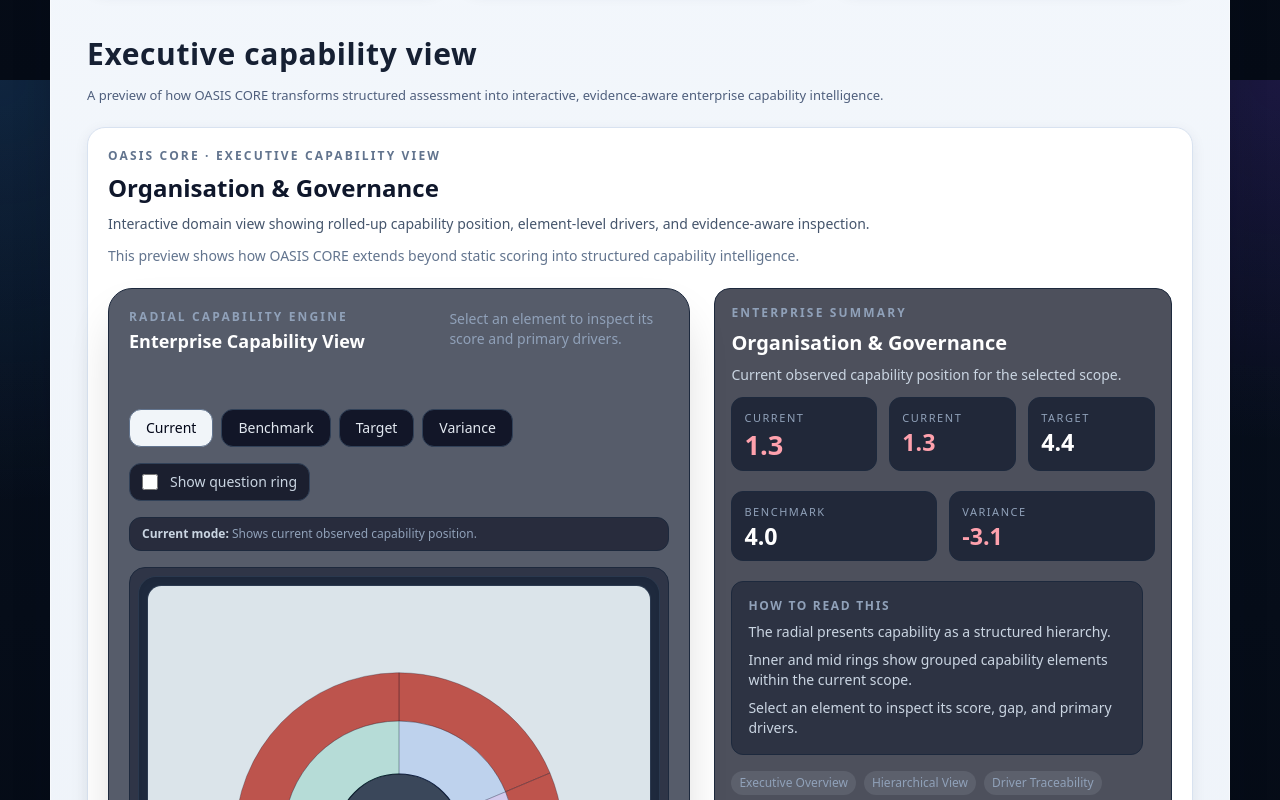
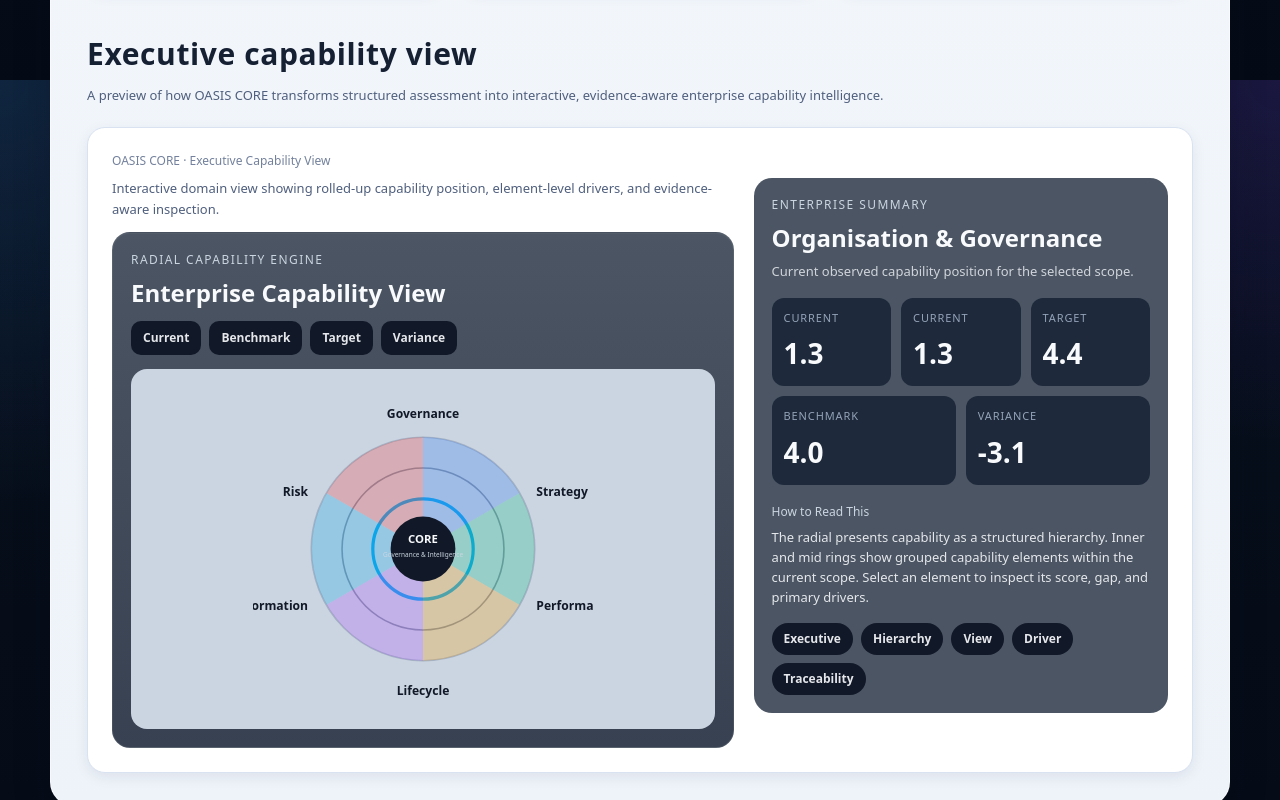
Before and after one commit to intrinsic-systems/intrinsicsystems-site, a React (Vite) app: page /oasis in a window 1280 px wide. Shown: the part 1520-2320 px from the top of the page. Built offline with nearby package versions, Linux system fonts and the light colour scheme.

Commit message:
fix: oasis suite page content + cleanup alignment

```diff
--- a/src/site/pages/OasisSuitePage.tsx
+++ b/src/site/pages/OasisSuitePage.tsx
@@ -3,35 +3,275 @@
 import { OasisLogo } from "../../components/OasisLogo";
 import { MODULES } from "../siteData/modules";
 import { SiteTopNav } from "../components/SiteTopNav";
-import OrgGovExecutiveView from "../../features/oasis/org-gov/OrgGovExecutiveView";
-
-const EXECUTIVE_VIEW_PREVIEW_RESULTS = {
-  maturityPct: 23.9,
-  confidencePct: 96,
-  capabilityScores: [
-    { id: "cap-1", label: "Asset Management Vision & Leadership", scorePct: 36.3 },
-    { id: "cap-2", label: "Asset Management Policy", scorePct: 36.7 },
-    { id: "cap-3", label: "Asset Management Strategy & Objectives", scorePct: 17.5 },
-    { id: "cap-4", label: "Asset Management Leadership", scorePct: 46.7 },
-    { id: "cap-5", label: "Management Review, Audit & Assurance", scorePct: 20.0 },
-    { id: "cap-6", label: "Roles & Responsibilities for AM Implementation", scorePct: 25.0 },
-    { id: "cap-7", label: "Technical Standards & Legislation", scorePct: 35.0 },
-    { id: "cap-8", label: "Asset Information Strategy", scorePct: 17.5 },
-    { id: "cap-9", label: "Data Standards & System Requirements", scorePct: 20.0 },
-    { id: "cap-10", label: "Condition Assessment Standards", scorePct: 36.7 },
-    { id: "cap-11", label: "Standard Operating Procedures", scorePct: 5.0 },
-    { id: "cap-12", label: "Asset Management Resourcing Strategy", scorePct: 36.7 },
-    { id: "cap-13", label: "Financial Planning & Budgeting Processes", scorePct: 36.2 },
-    { id: "cap-14", label: "Long Term Financial Plans", scorePct: 20.0 },
-    { id: "cap-15", label: "Lifecycle Cost Assessment Processes", scorePct: 23.0 },
-  ],
-};
 
 function isLocalPreviewHost(): boolean {
   if (typeof window === "undefined") return false;
 
   const host = window.location.hostname;
   return host === "localhost" || host === "127.0.0.1";
+}
+
+function ExecutiveCapabilityPreviewStatic() {
+  return (
+    <div className="o-card o-card-pad" style={{ padding: 24 }}>
+      <div className="o-text-label" style={{ marginBottom: 8 }}>
+        OASIS CORE · Executive Capability View
+      </div>
+
+      <div
+        style={{
+          display: "grid",
+          gridTemplateColumns: "minmax(0, 1.2fr) minmax(280px, 0.8fr)",
+          gap: 20,
+          alignItems: "start",
+        }}
+      >
+        <div>
+          <div
+            className="o-text-body"
+            style={{ marginBottom: 12, maxWidth: 640 }}
+          >
+            Interactive domain view showing rolled-up capability position,
+            element-level drivers, and evidence-aware inspection.
+          </div>
+
+          <div
+            style={{
+              background: "linear-gradient(180deg, #4b5563 0%, #374151 100%)",
+              borderRadius: 18,
+              padding: 18,
+              border: "1px solid rgba(255,255,255,0.08)",
+              boxShadow: "inset 0 1px 0 rgba(255,255,255,0.04)",
+            }}
+          >
+            <div
+              style={{
+                fontSize: 12,
+                letterSpacing: "0.12em",
+                textTransform: "uppercase",
+                color: "#cbd5e1",
+                marginBottom: 6,
+              }}
+            >
+              Radial Capability Engine
+            </div>
+
+            <div
+              style={{
+                fontSize: 24,
+                fontWeight: 700,
+                color: "#f8fafc",
+                marginBottom: 10,
+              }}
+            >
+              Enterprise Capability View
+            </div>
+
+            <div
+              style={{
+                display: "flex",
+                gap: 8,
+                flexWrap: "wrap",
+                marginBottom: 14,
+              }}
+            >
+              {["Current", "Benchmark", "Target", "Variance"].map((item) => (
+                <div
+                  key={item}
+                  style={{
+                    background: "#111827",
+                    color: "#e5e7eb",
+                    borderRadius: 10,
+                    padding: "8px 12px",
+                    fontSize: 12,
+                    fontWeight: 600,
+                  }}
+                >
+                  {item}
+                </div>
+              ))}
+            </div>
+
+            <div
+              style={{
+                display: "flex",
+                alignItems: "center",
+                justifyContent: "center",
+                background: "#cbd5e1",
+                borderRadius: 16,
+                minHeight: 330,
+                padding: 10,
+              }}
+            >
+              <svg viewBox="0 0 420 420" width="100%" style={{ maxWidth: 340 }}>
+                <circle cx="210" cy="210" r="138" fill="none" stroke="#94a3b8" strokeWidth="2" opacity="0.7" />
+                <circle cx="210" cy="210" r="100" fill="none" stroke="#64748b" strokeWidth="2" opacity="0.7" />
+                <circle cx="210" cy="210" r="62" fill="none" stroke="#0ea5e9" strokeWidth="4" />
+
+                <path d="M210 210 L210 72 A138 138 0 0 1 329 141 Z" fill="rgba(59,130,246,0.30)" />
+                <path d="M210 210 L329 141 A138 138 0 0 1 329 279 Z" fill="rgba(16,185,129,0.28)" />
+                <path d="M210 210 L329 279 A138 138 0 0 1 210 348 Z" fill="rgba(245,158,11,0.28)" />
+                <path d="M210 210 L210 348 A138 138 0 0 1 91 279 Z" fill="rgba(168,85,247,0.28)" />
+                <path d="M210 210 L91 279 A138 138 0 0 1 91 141 Z" fill="rgba(14,165,233,0.28)" />
+                <path d="M210 210 L91 141 A138 138 0 0 1 210 72 Z" fill="rgba(239,68,68,0.28)" />
+
+                <circle cx="210" cy="210" r="40" fill="#111827" />
+                <text x="210" y="202" textAnchor="middle" fill="#f8fafc" fontSize="14" fontWeight="700">
+                  CORE
+                </text>
+                <text x="210" y="220" textAnchor="middle" fill="#cbd5e1" fontSize="8">
+                  Governance & Intelligence
+                </text>
+
+                <text x="210" y="48" textAnchor="middle" fill="#111827" fontSize="15" fontWeight="700">
+                  Governance
+                </text>
+                <text x="350" y="145" textAnchor="start" fill="#111827" fontSize="15" fontWeight="700">
+                  Strategy
+                </text>
+                <text x="350" y="285" textAnchor="start" fill="#111827" fontSize="15" fontWeight="700">
+                  Performance
+                </text>
+                <text x="210" y="390" textAnchor="middle" fill="#111827" fontSize="15" fontWeight="700">
+                  Lifecycle
+                </text>
+                <text x="68" y="285" textAnchor="end" fill="#111827" fontSize="15" fontWeight="700">
+                  Information
+                </text>
+                <text x="68" y="145" textAnchor="end" fill="#111827" fontSize="15" fontWeight="700">
+                  Risk
+                </text>
+              </svg>
+            </div>
+          </div>
+        </div>
+
+        <div
+          style={{
+            background: "#4b5563",
+            borderRadius: 18,
+            padding: 18,
+            color: "#f8fafc",
+            minHeight: 430,
+          }}
+        >
+          <div
+            style={{
+              fontSize: 12,
+              letterSpacing: "0.12em",
+              textTransform: "uppercase",
+              color: "#cbd5e1",
+              marginBottom: 6,
+            }}
+          >
+            Enterprise Summary
+          </div>
+
+          <div style={{ fontSize: 24, fontWeight: 700, marginBottom: 6 }}>
+            Organisation & Governance
+          </div>
+
+          <div style={{ color: "#d1d5db", fontSize: 13, marginBottom: 16 }}>
+            Current observed capability position for the selected scope.
+          </div>
+
+          <div
+            style={{
+              display: "grid",
+              gridTemplateColumns: "repeat(3, minmax(0, 1fr))",
+              gap: 10,
+              marginBottom: 10,
+            }}
+          >
+            <MetricCard label="Current" value="1.3" />
+            <MetricCard label="Current" value="1.3" />
+            <MetricCard label="Target" value="4.4" />
+          </div>
+
+          <div
+            style={{
+              display: "grid",
+              gridTemplateColumns: "repeat(2, minmax(0, 1fr))",
+              gap: 10,
+              marginBottom: 18,
+            }}
+          >
+            <MetricCard label="Benchmark" value="4.0" />
+            <MetricCard label="Variance" value="-3.1" />
+          </div>
+
+          <div style={{ fontSize: 12, color: "#cbd5e1", marginBottom: 6 }}>
+            How to Read This
+          </div>
+          <div style={{ fontSize: 13, color: "#e5e7eb", lineHeight: 1.55 }}>
+            The radial presents capability as a structured hierarchy. Inner and
+            mid rings show grouped capability elements within the current scope.
+            Select an element to inspect its score, gap, and primary drivers.
+          </div>
+
+          <div
+            style={{
+              display: "flex",
+              gap: 8,
+              flexWrap: "wrap",
+              marginTop: 16,
+            }}
+          >
+            {["Executive", "Hierarchy", "View", "Driver", "Traceability"].map(
+              (item) => (
+                <div
+                  key={item}
+                  style={{
+                    background: "#111827",
+                    color: "#e5e7eb",
+                    borderRadius: 999,
+                    padding: "7px 12px",
+                    fontSize: 12,
+                    fontWeight: 600,
+                  }}
+                >
+                  {item}
+                </div>
+              )
+            )}
+          </div>
+        </div>
+      </div>
+    </div>
+  );
+}
+
+function MetricCard({
+  label,
+  value,
+}: {
+  label: string;
+  value: string;
+}) {
+  return (
+    <div
+      style={{
+        background: "#1e293b",
+        borderRadius: 12,
+        padding: 12,
+      }}
+    >
+      <div
+        style={{
+          fontSize: 11,
+          letterSpacing: "0.08em",
+          textTransform: "uppercase",
+          color: "#94a3b8",
+          marginBottom: 6,
+        }}
+      >
+        {label}
+      </div>
+      <div style={{ fontSize: 28, fontWeight: 700, color: "#f8fafc" }}>
+        {value}
+      </div>
+    </div>
+  );
 }
 
 export function OasisSuitePage() {
@@ -213,12 +453,7 @@
             </div>
 
             {showExecutivePreview ? (
-              <div className="o-card o-card-pad" style={{ padding: 20 }}>
-                <OrgGovExecutiveView
-                  embedded
-                  results={EXECUTIVE_VIEW_PREVIEW_RESULTS}
-                />
-              </div>
+              <ExecutiveCapabilityPreviewStatic />
             ) : (
               <div className="o-card o-card-pad" style={{ padding: 24 }}>
                 <div className="o-text-body" style={{ marginBottom: 14 }}>
```
